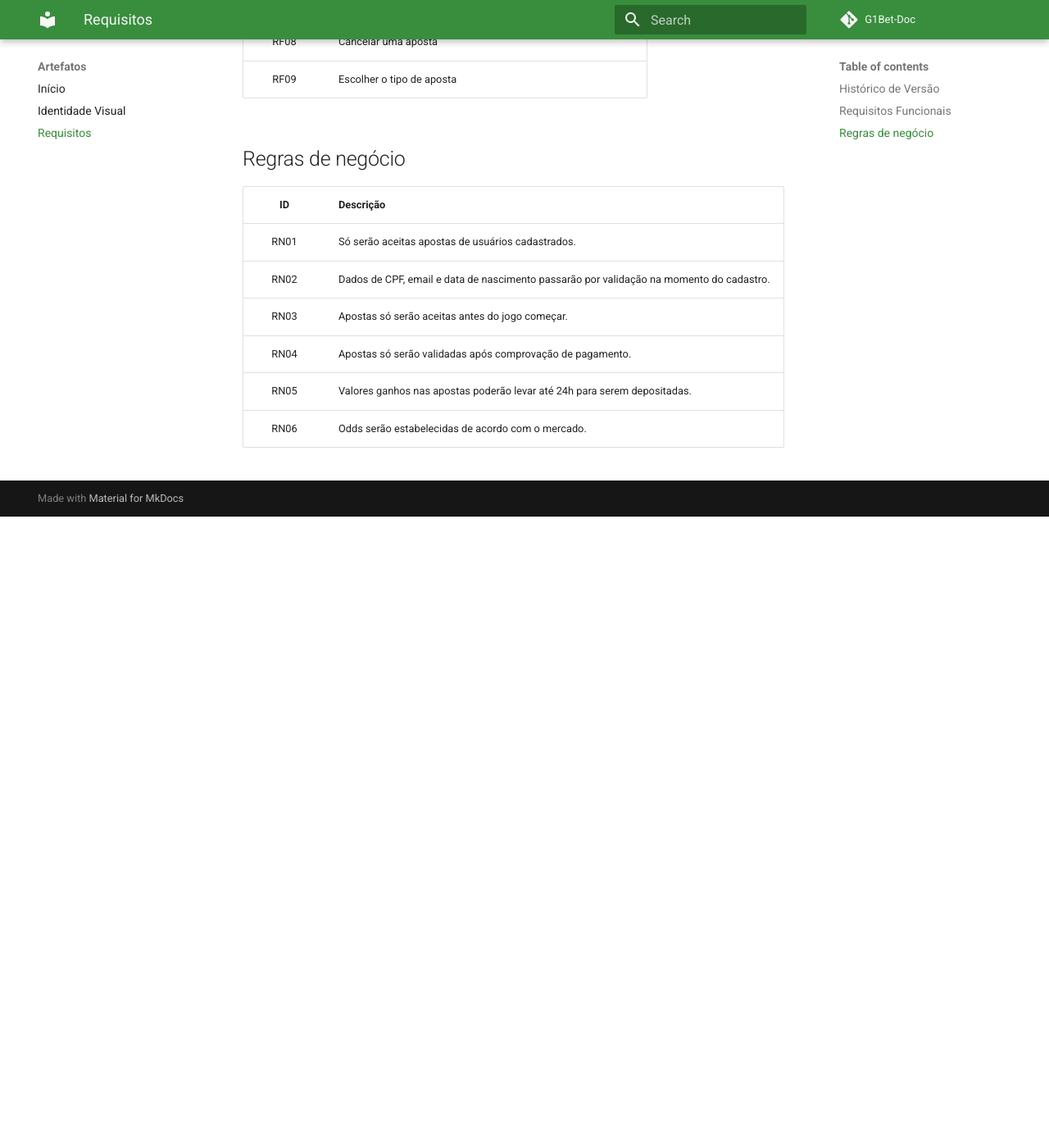
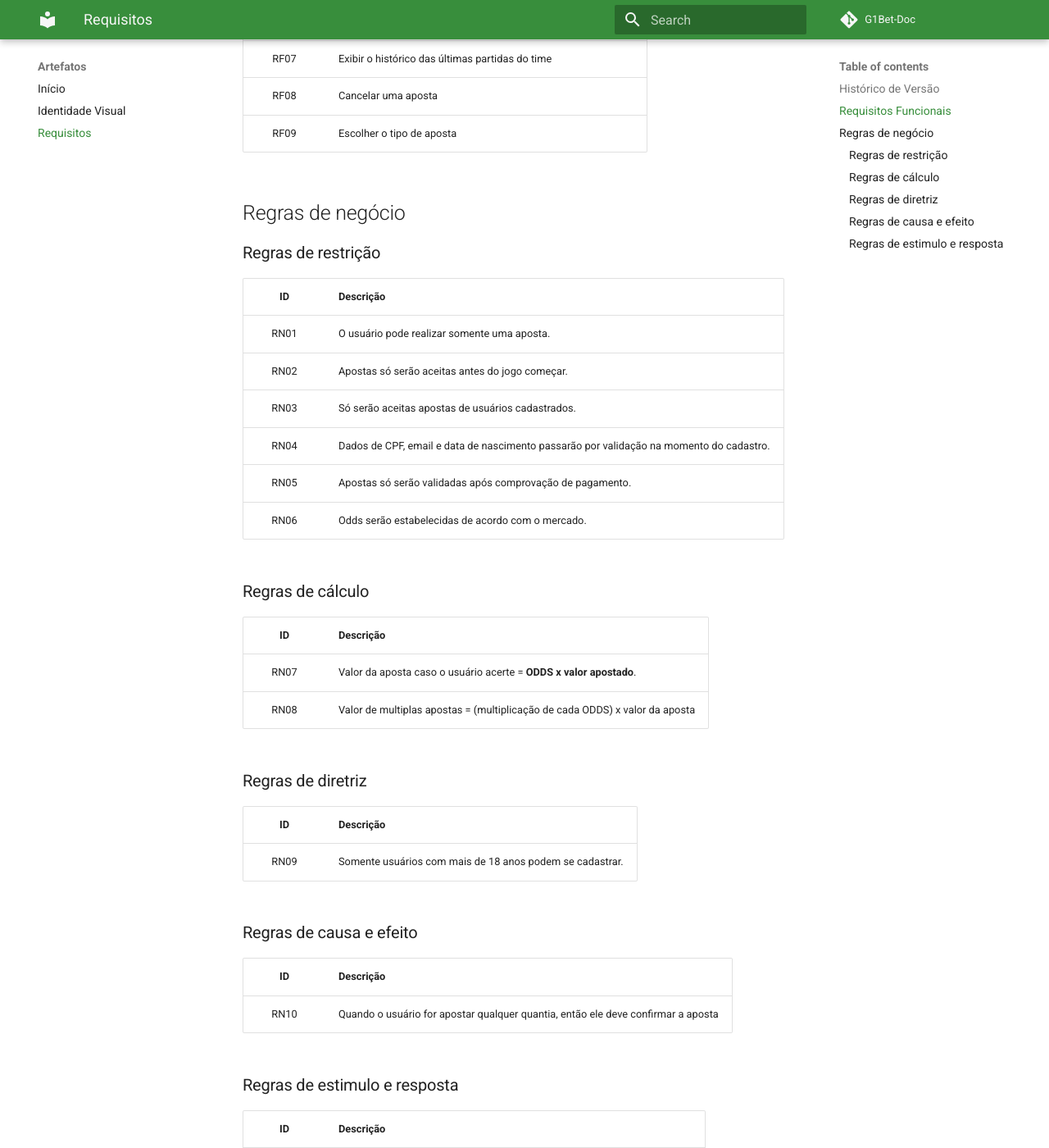
Before and after one commit to PI-DH-Grupo01/G1Bet-Doc, an MkDocs documentation site: the page built from docs/artefatos/requisitos.md, in a window 1280 px wide and 1400 px high, scrolled down 833 px. Shown: the whole window at 82% size. Built offline with MkDocs 1.6.1 and Material for MkDocs 9.7.7, drawn with Linux system fonts in a browser that asks for light colours; comment, search, counter and statistics services are not loaded; before the commit the page ends 1463 px from its top, so only the background shows below that; some of the changed text lies outside the part shown.

Commit message:
Adicionando e organizando regras de negócio

```diff
--- a/docs/artefatos/requisitos.md
+++ b/docs/artefatos/requisitos.md
@@ -2,9 +2,10 @@
 
 ## Histórico de Versão
 
-|    Data    | Versão |                Descrição                |                       Ator(es)                       |
-| :--------: | :----: | :-------------------------------------: | :--------------------------------------------------: |
-| 14/10/2022 |  0.1   | Adiciona requisitos iniciais levantados | [Gabriel Marcolino](https://github.com/GabrielMR360), [Amanda Luiza](https://github.com/amandailg), [Carla Vitoria](https://github.com/Carla-Vitoria), [Júlio Batista](https://github.com/iamjuliobatista), [Alexandre](https://github.com/Alexandrecode)|
+|    Data    | Versão |                Descrição                |                                                                                                                         Ator(es)                                                                                                                          |
+| :--------: | :----: | :-------------------------------------: | :-------------------------------------------------------------------------------------------------------------------------------------------------------------------------------------------------------------------------------------------------------: |
+| 14/10/2022 |  0.1   | Adiciona requisitos iniciais levantados | [Gabriel Marcolino](https://github.com/GabrielMR360), [Amanda Luiza](https://github.com/amandailg), [Carla Vitoria](https://github.com/Carla-Vitoria), [Júlio Batista](https://github.com/iamjuliobatista), [Alexandre](https://github.com/Alexandrecode) |
+| 16/10/2022 |  0.2   |     Adiciona mais regras de negócio     |                                                                          [Gabriel Marcolino](https://github.com/GabrielMR360), [Carla Vitoria](https://github.com/Carla-Vitoria)                                                                          |
 
 ## Requisitos Funcionais
 
@@ -22,11 +23,38 @@
 
 ## Regras de negócio
 
-|  ID   | Descrição                                             |
-| :---: | :---------------------------------------------------- |
-| RN01  | Só serão aceitas apostas de usuários cadastrados.     |
-| RN02  | Dados de CPF, email e data de nascimento passarão por validação na momento do cadastro. |
-| RN03  | Apostas só serão aceitas antes do jogo começar.       |
-| RN04  | Apostas só serão validadas após comprovação de pagamento.                               |
-| RN05  | Valores ganhos nas apostas poderão levar até 24h para serem depositadas.                |
-| RN06  | Odds serão estabelecidas de acordo com o mercado.     |
+### Regras de restrição
+
+|  ID   | Descrição                                                                               |
+| :---: | :-------------------------------------------------------------------------------------- |
+| RN01  | O usuário pode realizar somente uma aposta.                                             |
+| RN02  | Apostas só serão aceitas antes do jogo começar.                                         |
+| RN03  | Só serão aceitas apostas de usuários cadastrados.                                       |
+| RN04  | Dados de CPF, email e data de nascimento passarão por validação na momento do cadastro. |
+| RN05  | Apostas só serão validadas após comprovação de pagamento.                               |
+| RN06  | Odds serão estabelecidas de acordo com o mercado.                                       |
+
+### Regras de cálculo
+
+|  ID   | Descrição                                                                   |
+| :---: | :-------------------------------------------------------------------------- |
+| RN07  | Valor da aposta caso o usuário acerte = **ODDS x valor apostado**.          |
+| RN08  | Valor de multiplas apostas = (multiplicação de cada ODDS) x valor da aposta |
+
+### Regras de diretriz
+
+|  ID   | Descrição                                                |
+| :---: | :------------------------------------------------------- |
+| RN09  | Somente usuários com mais de 18 anos podem se cadastrar. |
+
+### Regras de causa e efeito
+
+|  ID   | Descrição                                                                        |
+| :---: | :------------------------------------------------------------------------------- |
+| RN10  | Quando o usuário for apostar qualquer quantia, então ele deve confirmar a aposta |
+
+### Regras de estimulo e resposta
+
+|  ID   | Descrição                                                                |
+| :---: | :----------------------------------------------------------------------- |
+| RN11  | Valores ganhos nas apostas poderão levar até 24h para serem depositadas. |
```
